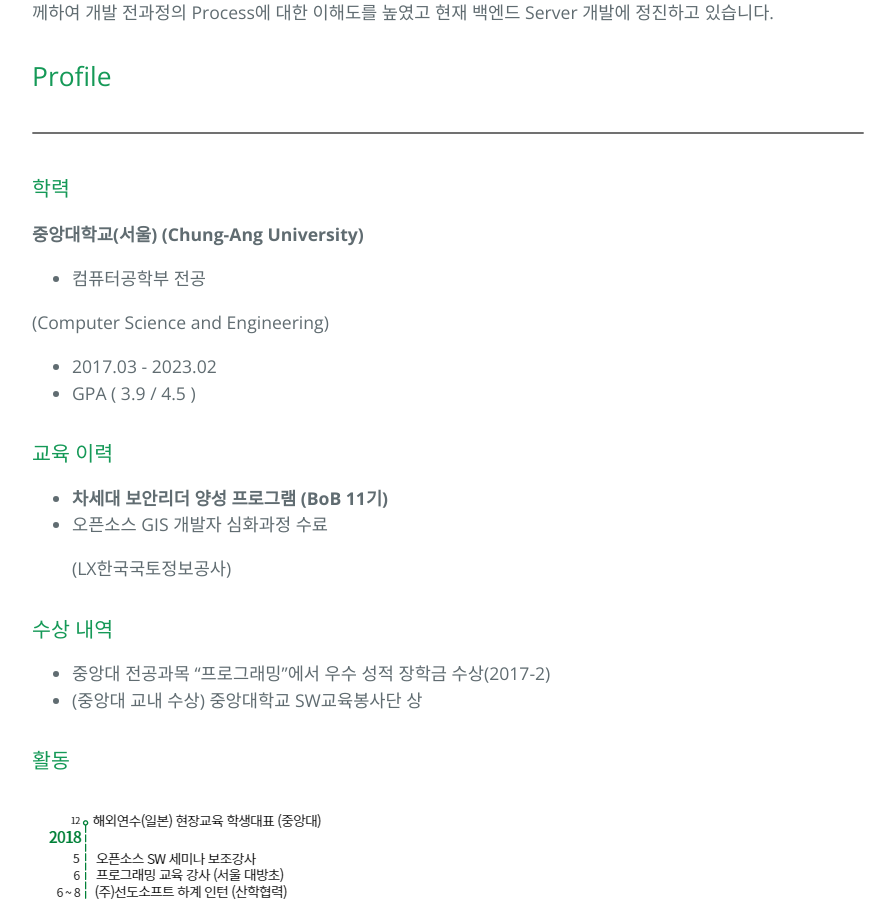
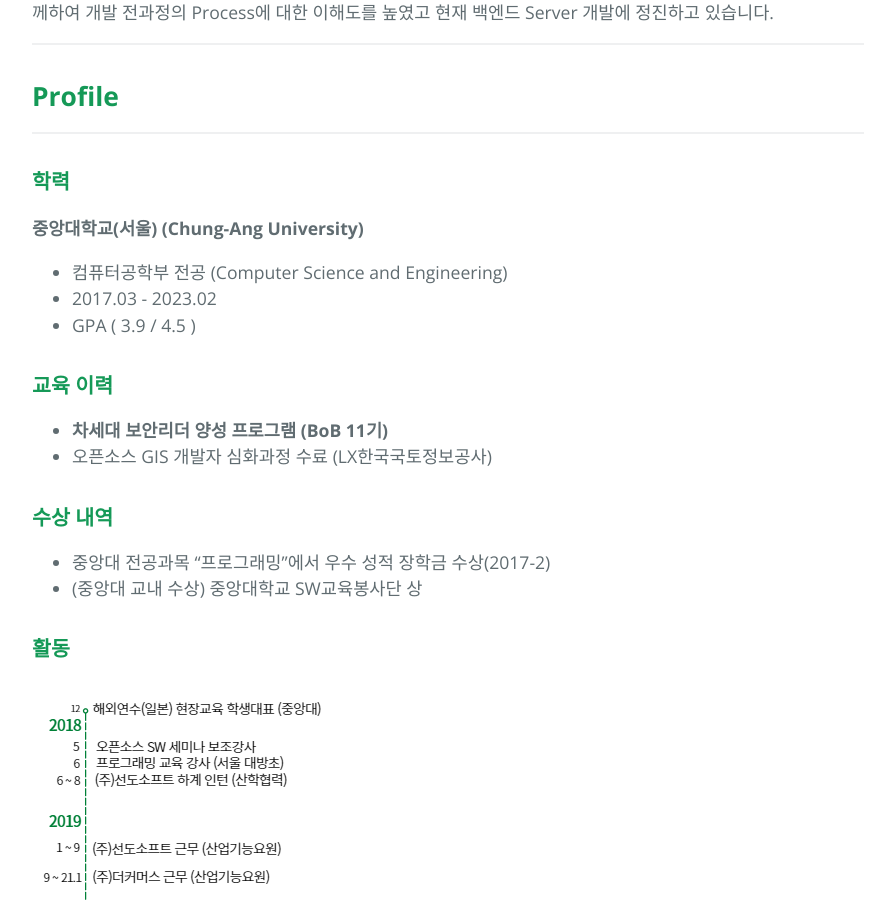
Before and after one commit to 2haein/theofto, a Jekyll site: the page built from index.md, in a window 1280 px wide and 900 px high, scrolled down 870 px. Shown: the whole window, without its empty margins (192-1087 px from the left). Built offline with Jekyll 4.4.1, drawn with Linux system fonts in a browser that asks for light colours; our own code applies the rules of GitHub Pages for plain Markdown files.

Commit message:
docs: 수정

```diff
--- a/index.md
+++ b/index.md
@@ -25,53 +25,48 @@
 
 2년차 개발자로 온라인 E-Commerce 스타트업에서 개발자로 커리어를 시작하여 베타버전때부터 서비스 출시를 함께하여 개발 전과정의 Process에 대한 이해도를 높였고 현재 백엔드 Server 개발에 정진하고 있습니다.
 
-## Profile
+---
 
-![line.png](assets/line.png)
+## **Profile**
 
-### 학력
+---
+
+### **학력**
 
 **중앙대학교(서울) (Chung-Ang University)**
 
-- 컴퓨터공학부 전공
-
-(Computer Science and Engineering)
-
+- 컴퓨터공학부 전공 (Computer Science and Engineering)
 - 2017.03 - 2023.02
 - GPA ( 3.9 / 4.5 )
 
-### 교육 이력
+### **교육 이력**
 
 - **차세대 보안리더 양성 프로그램 (BoB 11기)**
-- 오픈소스 GIS 개발자 심화과정 수료
-
-    (LX한국국토정보공사)
+- 오픈소스 GIS 개발자 심화과정 수료 (LX한국국토정보공사)
 
 
-### 수상 내역
+### **수상 내역**
 
 - 중앙대 전공과목 “프로그래밍”에서 우수 성적 장학금 수상(2017-2)
 - (중앙대 교내 수상) 중앙대학교 SW교육봉사단 상
 
-
-
-### 활동
+### **활동**
 
 ![image4.png](assets/image4.png)
 
-### 외국어
+### **외국어**
 
 TOEIC 2020.9.13 (ETS기관)
 
-### 기타
+### **기타**
 
 한자능력검정3급 취득 (대한검정회)
 
 해외유학생 영어안내역할 수행(중앙대 Ambassador)
 
-## 경력
+## **경력**
 
-![line.png](assets/line.png)
+---
 
 ### **㈜ 더커머스 2019.09.23 ~ 2021.01.02 (산업기능요원)**
 
@@ -121,9 +116,9 @@
 `R`
 
 
-## 인턴 경력
+## **인턴 경력**
 
-![line.png](assets/line.png)
+---
 
 ### **㈜ 코엔코코리아 2021.12.22 ~ 2022.02.28 (산학협력 동계 인턴)**
 
@@ -151,11 +146,11 @@
 
 `Android(Java), Spring(Java, JavaScript, Css)`
 
-## 자기계발
+## **자기계발**
 
-![line.png](assets/line.png)
+---
 
-### BoB(차세대 보안리더 양성 프로그램) 11기 (2022.06 ~ )
+### **BoB(차세대 보안리더 양성 프로그램) 11기 (2022.06 ~ )**
 
 ### **디프만(Depromeet) 10기 (2021.09 ~ 2021.12)**
 
@@ -164,11 +159,11 @@
 
   👉[프로젝트 성과 링크](https://depromeet.com/project/21)
 
-## Project
+## **Project**
 
-![line.png](assets/line.png)
+--
 
-### 감정을 위로해 - SW 중심대학 중앙대 캡스톤 프로젝트 (1)
+### **감정을 위로해 - SW 중심대학 중앙대 캡스톤 프로젝트 (1)**
 
 자신의 감정을 기록하고 자신의 위치를 이용해 주변 지역 사람들과 감정을 공유하여 서로 공감하고 위로받을 수 있는 앱 기반의 플랫폼 서비스입니다.
 
@@ -176,12 +171,12 @@
 
 ![image2.png](assets/image2.png)
 
-- **기술스택** | Android(Java), SpringBoot, MongoDB(NoSQL DB), AWS Cloud, Github
+**기술스택** | Android(Java), SpringBoot, MongoDB(NoSQL DB), AWS Cloud, Github
 
 ![image1.png](assets/image3.png)
 
 
-### 우리아이 심부름을 부탁해 - SW 중심대학 중앙대 캡스톤 프로젝트 (2)
+### **우리아이 심부름을 부탁해 - SW 중심대학 중앙대 캡스톤 프로젝트 (2)**
 
 아이가 심부름을 나갈 때 부모님들의 걱정은 다양합니다. 본 서비스에서 고려한 위험 요소들은 다음과 같습니다. 정부에서 제공하는 공공데이터 api와 시민들의 위험요소 신고로 이루어져 정부에서 제공하는 데이터를 점차 확대해 나가 시민들이 모두 함께 참여하는 공공데이터로 확장할 수 있습니다.
 
@@ -192,8 +187,9 @@
 👉[프로젝트 성과 링크](https://www.swaicau.com/bbs/board.php?bo_table=program8&wr_id=&wr_id=147)
 
 
-## Tech Skills
-![line.png](assets/line.png)
+## **Tech Skills**
+
+---
 
 - Java(Spring, Android)
 
@@ -214,9 +210,9 @@
 - Jira/Conflunce
 
 
-## 자기소개
+## **자기소개**
 
-![line.png](assets/line.png)
+---
 
 ### **E-Commerce 스타트업 개발업무를 통한 실무경험소유**
 
@@ -232,6 +228,6 @@
 
 하루 공부가 인생에 있어서 크지 않을 수는 있지만, 그 하루가 없으면 그 다음날의 조금 더 성장한 나를 보지 못할 것이고 그런 날이 많아지면, 인생의 성장속도는 더디어지게 된다고 생각합니다 항상 그런 안주함을 방지하고자 나날이 자기개발에 힘씁니다. 매일같이 새로운 개발 기술들이 나오는 IT문화와 잘 융합된다고 생각합니다. 개발자로써 항상 끊임없이 배우고 새로운 기술을 적용하는 것을 무척 좋아합니다.
 
-### 업무 중 난관에 대처하는 방법?
+### **업무 중 난관에 대처하는 방법?**
 
 E-Commerce 서비스 플랫폼을 시작부터 출시까지 하면서 당연히 난관도 있었습니다. 10월에 프로젝트를 시작하였는데 회사내에 적은 예산으로 인해 빠르게 서비스를 출시해야 하는 상황이었습니다. 4개월만에 완성을 해서 어느정도 돌아가는 서비스를 출시를 해야 했습니다. 짧은 기간으로 만드는 와중에 완성도를 높이기 위해 하나의 기능을 완성과 동시에 모든 가능한 기능 테스트를 계속 동시에 같이했습니다. 그러다 보니 버그가 걸리는 부분(상품등록 및 전송 몇 가지 값이 전송이 안되는 부분)을 서비스 출시 전에 찾아낼 수 있었습니다. 결국엔 완성도 있는 서비스를 개발하는데 성공하였는데 무엇보다 완성도 있는 서비스를 개발하는데 성공을 하기 위해선 팀원들과의 효율적인 업무배분을 위해 팀내에서 의사소통을 끊임없이 하고 팀원과의 서로만의 어려운 부분에 대한 공감이 중요했던 것 같습니다.
```
